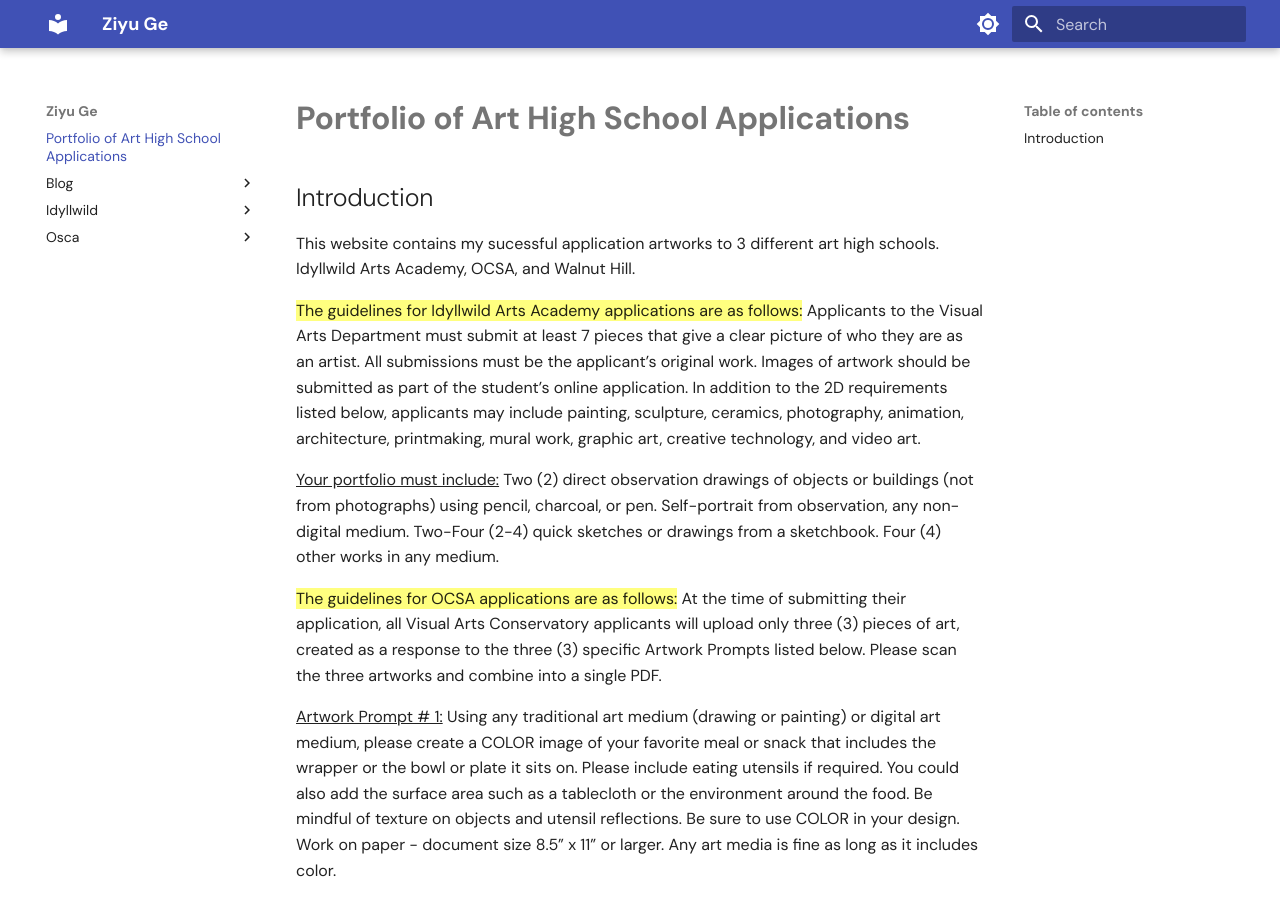
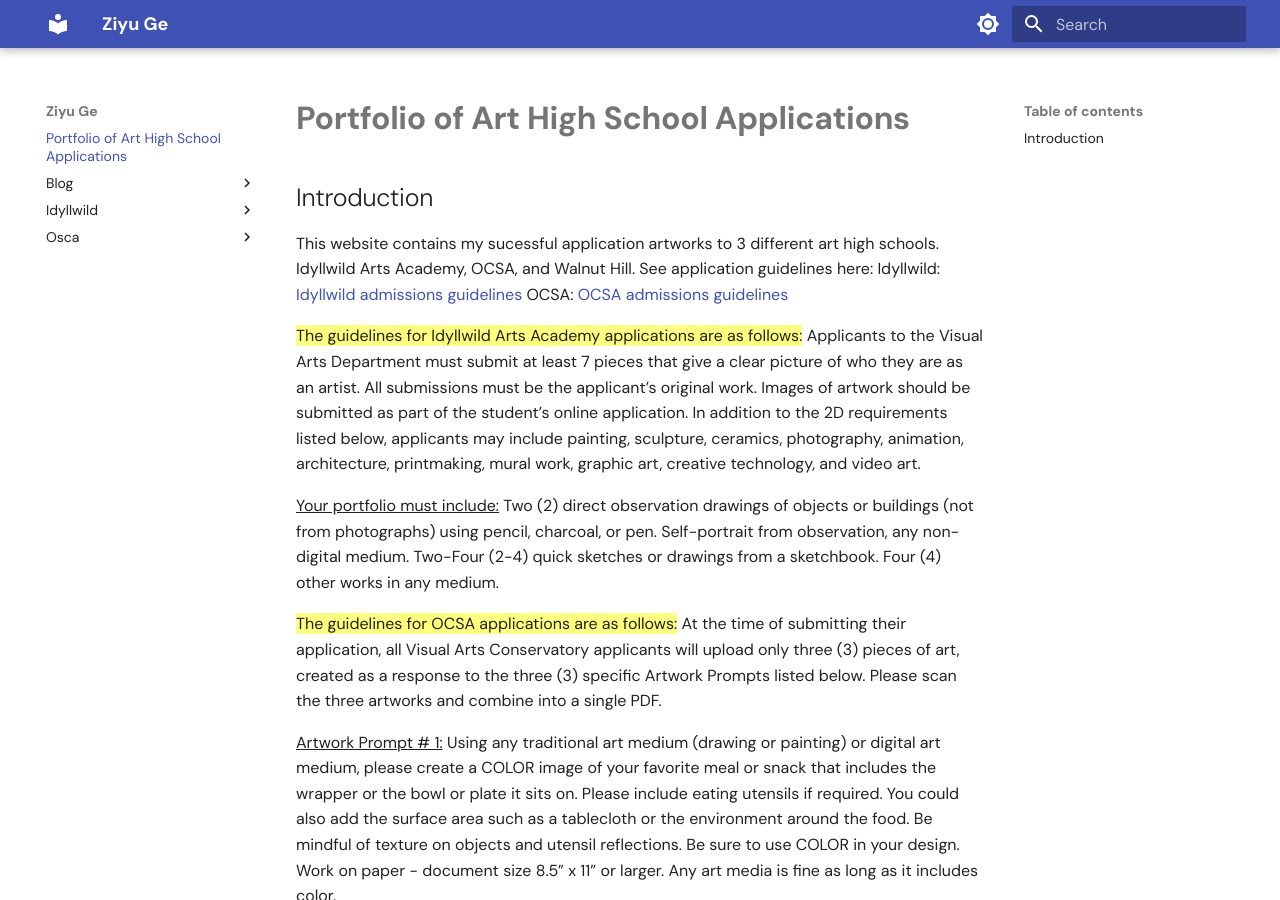
Before and after one commit to ziyuge27/ziyuge-website, an MkDocs documentation site: the page built from docs/index.md, in a window 1280 px wide and 900 px high. Built offline with MkDocs 1.6.1 and Material for MkDocs 9.7.7, drawn with Linux system fonts in a browser that asks for light colours.

Commit message:
added links

```diff
--- a/docs/index.md
+++ b/docs/index.md
@@ -3,6 +3,9 @@
 ## Introduction
 
 This website contains my sucessful application artworks to 3 different art high schools. Idyllwild Arts Academy, OCSA, and Walnut Hill.
+See application guidelines here:
+Idyllwild: [Idyllwild admissions guidelines](https://idyllwildartsadmissions.submittable.com/submit/257756/idyllwild-arts-academy-visual-arts-portfolio)
+OCSA: [OCSA admissions guidelines](https://www.ocsarts.net/Portals/0/PDFs/Conservatory%20PDFs/2023-2024%20Placement%20Activity%20Guidelines/OCSA%202023-2024%20Placement%20Activity%20Guidelines%20-%20VA.pdf?ver=2022-09-30-101325-583)
 
 ==The guidelines for Idyllwild Arts Academy applications are as follows:==
 Applicants to the Visual Arts Department must submit at least 7 pieces that give a clear picture of who they are as an artist. All submissions must be the applicant’s original work.
```
